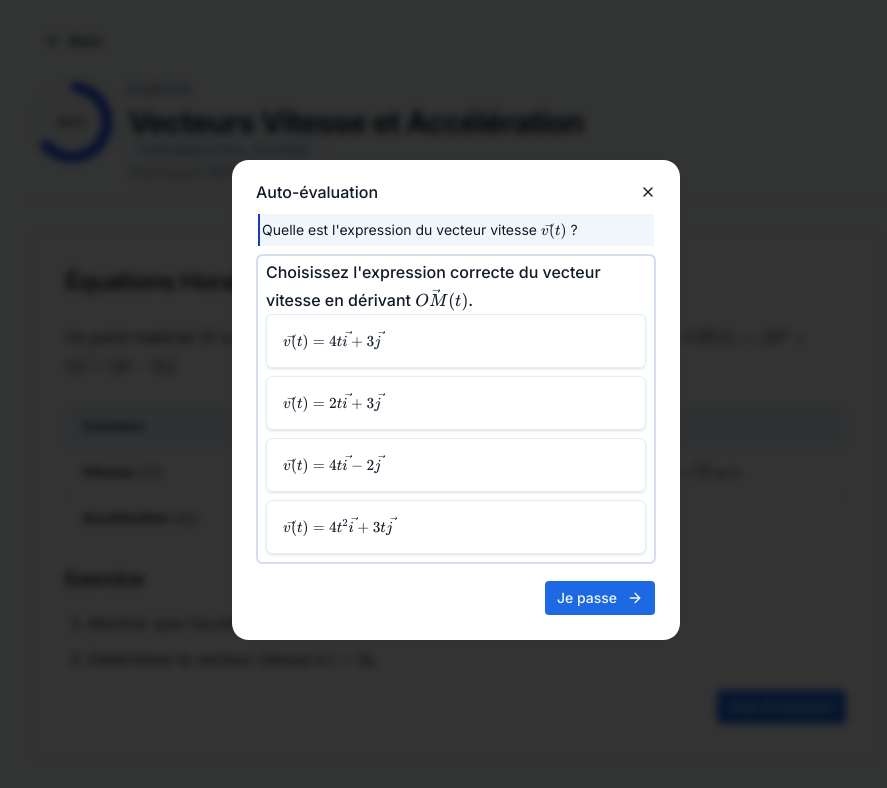
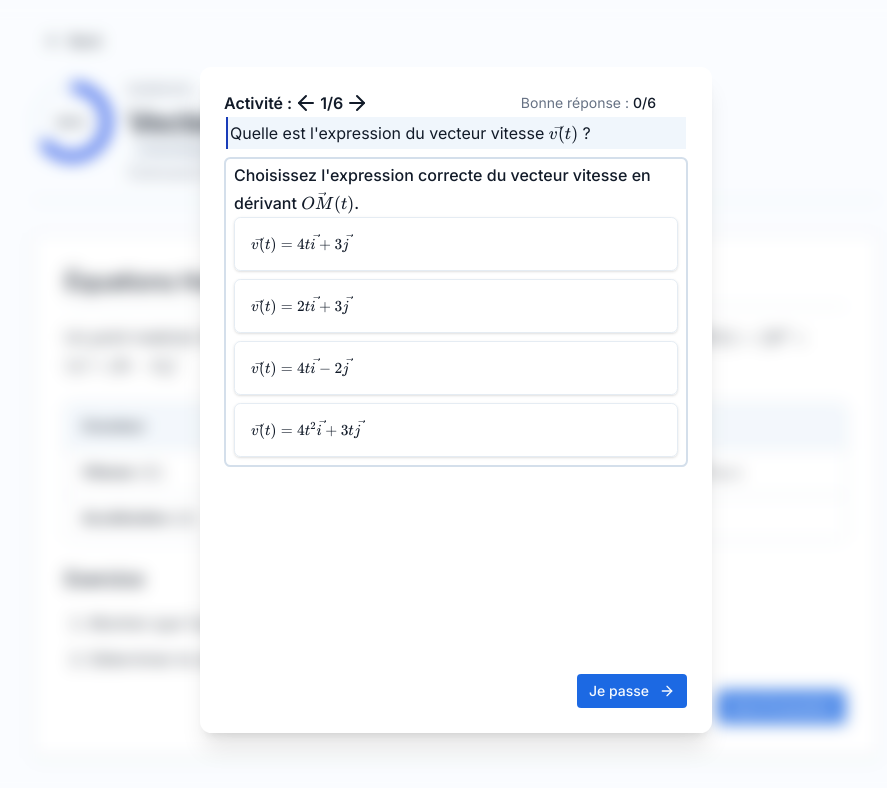
Before and after one commit to Tahinasoa/Deeply, a Next.js app: page /activity/1 in a window 1280 px wide. Both pictures are taken after a click on the button "Auto Évaluation". Shown: the top 788 px of the page, without its empty margins (184-1071 px from the left). Built offline with nearby package versions, Linux system fonts and the light colour scheme.

Commit message:
feat: Enhance evaluation activity with navigation and feedback components

```diff
--- /dev/null
+++ b/src/app/activity/[id]/evaluationActivities/activityFeedback.tsx
@@ -0,0 +1,46 @@
+import { Button } from "@/components/ui/button";
+import { ArrowLeft, ArrowRight, CheckCircle2 } from "lucide-react";
+
+export interface ActivityfeedbackProps {
+  totalActivity: number;
+  totalPassed: number;
+  onBacktoActivity : ()=>void;
+  onBacktoDocument : ()=>void;
+}
+
+function ActivityFeedback({ totalActivity, totalPassed, onBacktoActivity, onBacktoDocument }: ActivityfeedbackProps) {
+  return (
+    <div className="flex flex-col items-center justify-center h-full gap-6 text-center px-4">
+
+      {/* icon */}
+      <CheckCircle2 className="h-12 w-12 text-primary" strokeWidth={1.5} />
+
+      {/* headline */}
+      <div className="flex flex-col gap-1">
+        <h2 className="text-lg font-semibold">Évaluation terminée</h2>
+        <p className="text-sm text-muted-foreground">
+          Voici votre résultat pour cette activité
+        </p>
+      </div>
+
+      {/* score */}
+      <div className="flex items-baseline gap-1">
+        <span className="text-4xl font-semibold text-foreground">{totalPassed}</span>
+        <span className="text-lg text-muted-foreground">/ {totalActivity}</span>
+      </div>
+      <p className="text-sm text-muted-foreground -mt-4">bonnes réponses</p>
+
+      {/* actions */}
+      <div className="flex flex-row gap-2 mt-2">
+        <Button variant="default-square" onClick={onBacktoActivity}>
+          <ArrowLeft /> Activité
+        </Button>
+        <Button variant="default-square" onClick={onBacktoDocument}>
+          Document <ArrowRight />
+        </Button>
+      </div>
+    </div>
+  );
+}
+
+export default ActivityFeedback;
--- a/src/app/activity/[id]/evaluationActivities/evaluationActivityContainer.tsx
+++ b/src/app/activity/[id]/evaluationActivities/evaluationActivityContainer.tsx
@@ -1,27 +1,22 @@
 'use client'
-import {
-  Dialog,
-  DialogContent,
 
-  DialogFooter,
-  DialogHeader,
-  DialogTitle,
-  DialogTrigger
-
-} from "@/components/ui/dialog";
 import OpenEvaluationButton from "./openEvaluationButton";
-import { ArrowRight } from "lucide-react";
+import { ArrowLeft, ArrowRight } from "lucide-react";
 import { Button } from "@/components/ui/button";
 import { MCQ } from "./mcq/mcq";
-import { MarkdownContent } from "@/components/markdownContent";
 import { Activity } from "@/types/type";
-import { useState } from "react";
+import { useEffect, useState } from "react";
+import { cn } from "@/lib/utils";
+import ActivityFeedback from "./activityFeedback";
 
-export function EvaluationActivityContainer({ activities, onClose }: {activities:Activity[], onClose?: () => void }) {
+export function EvaluationActivityContainer({ activities, onClose }: { activities: Activity[], onClose?: () => void }) {
 
-  const [currentCompleted, setCurrentCompleted] = useState<boolean>(false) ;
-  const [currentActivityIndex,setCurrentActivityIndex] = useState<number>(0) ;
-  const currentActivity = activities[currentActivityIndex] ;
+  const [currentCompleted, setCurrentCompleted] = useState<boolean>(false);
+  const [visible, setVisible] = useState<boolean>(false);
+  const [currentActivityIndex, setCurrentActivityIndex] = useState<number>(0);
+  const [correctAnswerCount, setCorrectAnswerCount] = useState<number>(0);
+  const [feedbackvisible, setFeedbackvisible] = useState<boolean>(false);
+  const totalActivity = activities.length;
 
 
   function handleClose() {
@@ -29,41 +24,110 @@ export function EvaluationActivityContainer({ activities, onClose }: {activities
       onClose();
     }
   }
-  function handleCompleted(passed:boolean){
-    setCurrentCompleted(true) ;
+  function handleOpen() {
+    setVisible(true);
   }
 
-  function handleNext(current:number){
-    const newIndex = current+1 ;
-    if(newIndex>=activities.length){
-      alert("Your done, here is your stat") ;
-      return ;
+
+  function handleCompleted(passed: boolean) {
+    setCurrentCompleted(true);
+    if (passed) {
+      setCorrectAnswerCount(correctAnswerCount + 1);
+    }
+  }
+
+  function handleNext(current: number) {
+    const newIndex = current + 1;
+    if (newIndex >= activities.length) {
+      setFeedbackvisible(true)
+      return;
     }
 
-    setCurrentActivityIndex(newIndex) ;
+    setCurrentActivityIndex(newIndex);
   }
+  function handlePrev(current: number) {
+    const newIndex = current - 1;
+    if (newIndex >= 0) {
+      setCurrentActivityIndex(newIndex);
+    }
+  }
+
+  useEffect(() => { /* this effect handle scrolling*/
+    if (visible) {
+      document.body.style.overflow = 'hidden';
+    }
+    else { document.body.style.overflow = ''; }
+    return () => {
+      document.body.style.overflow = '';
+    };
+  }, [visible]);
+
+  const activityComponents = activities.map((activity, index) => {
+    switch (activity.type) {
+      case "mcq":
+        return <div key={index} className={cn(currentActivityIndex !== index && "hidden")}><MCQ data={activity} onComplete={handleCompleted} /></div>
+    }
+  });
 
   return (
     <>
-      <Dialog onOpenChange={handleClose}>
-        <DialogTrigger render={<OpenEvaluationButton />} />
+      <OpenEvaluationButton onClick={handleOpen} />
 
-        <DialogContent className="flex flex-col gap-3 sm:max-w-md min-h-[60vh] max-h-[90vh] overflow-hidden">
-          <DialogHeader className="flex-none">
-            <DialogTitle >Auto-évaluation</DialogTitle>
-          </DialogHeader>
+      {/* transparent overlay */}
+      <div
+        className={
+          cn({
+            "hidden": !visible,
+            "fixed inset-0 bg-white/20 backdrop-blur-sm z-40 flex flex-col items-center justify-center": visible
+          })
+        }>
+        {/* card */}
+        <div className=" bg-white p-6 rounded-2xl shadow-xl h-10/12 max-w-lg w-full m-4">
 
-          <div className="flex-1 min-h-0 overflow-y-auto no-scrollbar ">
-            <MCQ key={currentActivity.id} data={currentActivity} onComplete={handleCompleted}/>
+          {/* activity content*/}
+          <div className={
+            cn({
+              "h-full flex flex-col ": !feedbackvisible,
+              "hidden": feedbackvisible
+            })
+          }>
+
+            {/* header */}
+            <div className="flex-none pr-8 flex flex-row items-center justify-between text-base font-semibold ">
+
+              <span className="flex gap-0.5 ">Activité : <ArrowLeft onClick={() => { handlePrev(currentActivityIndex) }} />{currentActivityIndex + 1}/{totalActivity}<ArrowRight onClick={() => { handleNext(currentActivityIndex) }} /></span>
+              <span className="text-sm font-normal text-muted-foreground">
+                Bonne réponse : <span className="font-medium text-foreground">{correctAnswerCount}/{totalActivity}</span>
+              </span>
+            </div>
+
+            {/* content */}
+            <div className="flex-1 min-h-0 overflow-y-auto no-scrollbar "> {/* content */}
+              {activityComponents}
+            </div>
+
+            {/* footer */}
+            <div className="flex-none flex row justify-end mt-1">
+              <Button variant="default-square" onClick={() => { handleNext(currentActivityIndex) }} >
+                {currentCompleted ? "suivant" : "Je passe"} <ArrowRight className="h-4 w-4 ml-1" />
+              </Button>
+            </div>
           </div>
 
-          <DialogFooter className="flex-none bg-blue">
-            <Button onClick={()=>{handleNext(currentActivityIndex)}} className="flex items-center bg-primary text-primary-foreground px-3 py-1.5 rounded-md font-medium">
-              {currentCompleted ? "suivant" : "Je passe"} <ArrowRight className="h-4 w-4 ml-1" />
-            </Button>
-          </DialogFooter>
-        </DialogContent>
-      </Dialog>
+          {/* feedback content */}
+          {feedbackvisible ?
+            <ActivityFeedback
+              totalActivity={totalActivity}
+              totalPassed={correctAnswerCount}
+              onBacktoActivity={function (): void {
+                setFeedbackvisible(false) ;
+              }}
+              onBacktoDocument={function (): void {
+                setVisible(false) ;
+              }} /> : null}
+        </div>
+
+      </div>
     </>
   );
 }
--- a/src/app/activity/[id]/evaluationActivities/openEvaluationButton.tsx
+++ b/src/app/activity/[id]/evaluationActivities/openEvaluationButton.tsx
@@ -32,7 +32,7 @@ function OpenEvaluationButton({ onClick }: { onClick?: () => void }) {
         <div className="flex justify-end items-end">
             {fixedPosition && (
                 <div className="invisible">
-                    <Button>
+                    <Button variant="default-square">
                         Auto Évaluation
                     </Button>
                 </div>
@@ -42,7 +42,8 @@ function OpenEvaluationButton({ onClick }: { onClick?: () => void }) {
 
             <Button
                 onClick={onClick}
-                className={"rounded-md " + (fixedPosition ? "fixed bottom-4 right-4" : "")}
+                variant="default-square"
+                className={(fixedPosition ? "fixed" : "")}
             >
                 Auto Évaluation
             </Button>
--- a/src/components/learningSession.tsx
+++ b/src/components/learningSession.tsx
@@ -1,6 +1,5 @@
 import { BadgeCheckIcon, ChevronRightIcon } from "lucide-react"
 
-import { Button } from "@/components/ui/button"
 import {
   Item,
   ItemActions,
--- a/src/components/ui/button.tsx
+++ b/src/components/ui/button.tsx
@@ -18,6 +18,8 @@ const buttonVariants = cva(
         destructive:
           "bg-destructive/10 text-destructive hover:bg-destructive/20 focus-visible:border-destructive/40 focus-visible:ring-destructive/20 dark:bg-destructive/20 dark:hover:bg-destructive/30 dark:focus-visible:ring-destructive/40",
         link: "text-primary underline-offset-4 hover:underline",
+        "default-square" :
+          "bg-primary text-primary-foreground hover:bg-primary/80 rounded-md"
       },
       size: {
         default:
```
